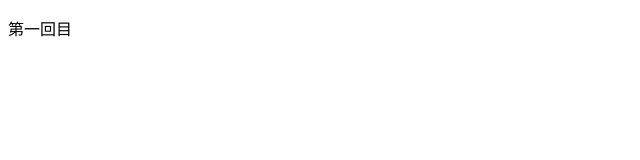
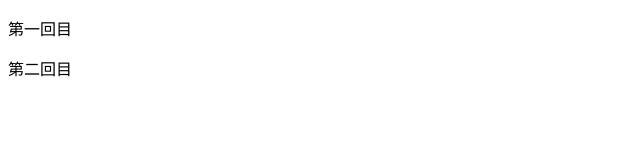
Before and after one commit to kazunaritamimura/git_0327_01, a plain HTML site: page index.html in a window 1280 px wide. Shown: the full height of the page, 0-640 px from the left. Drawn offline with Linux system fonts and the light colour scheme.

Commit message:
202103271624

```diff
--- a/index.html
+++ b/index.html
@@ -9,7 +9,7 @@
 <body>
   <!-- ここに書いていく -->
 <p>第一回目</p>
-
+<p>第二回目</p>
 
 
 </body>
```
